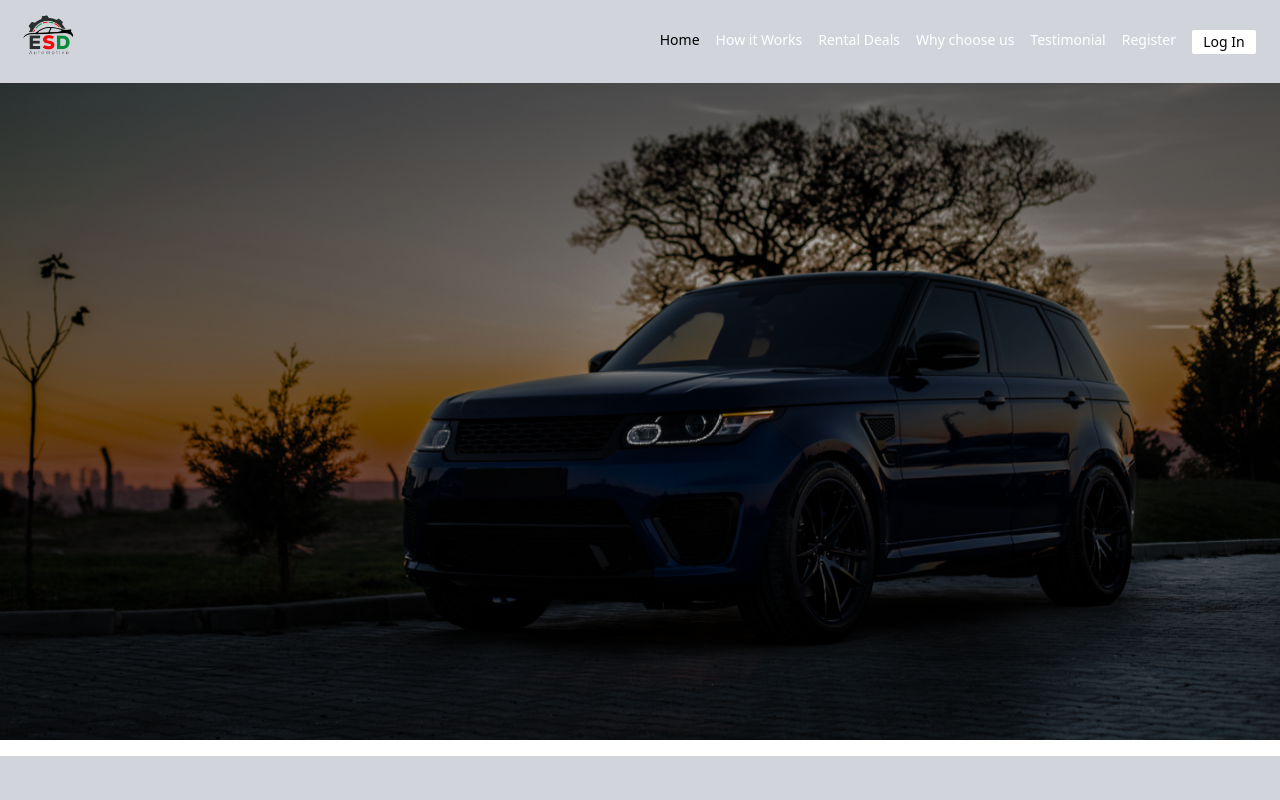
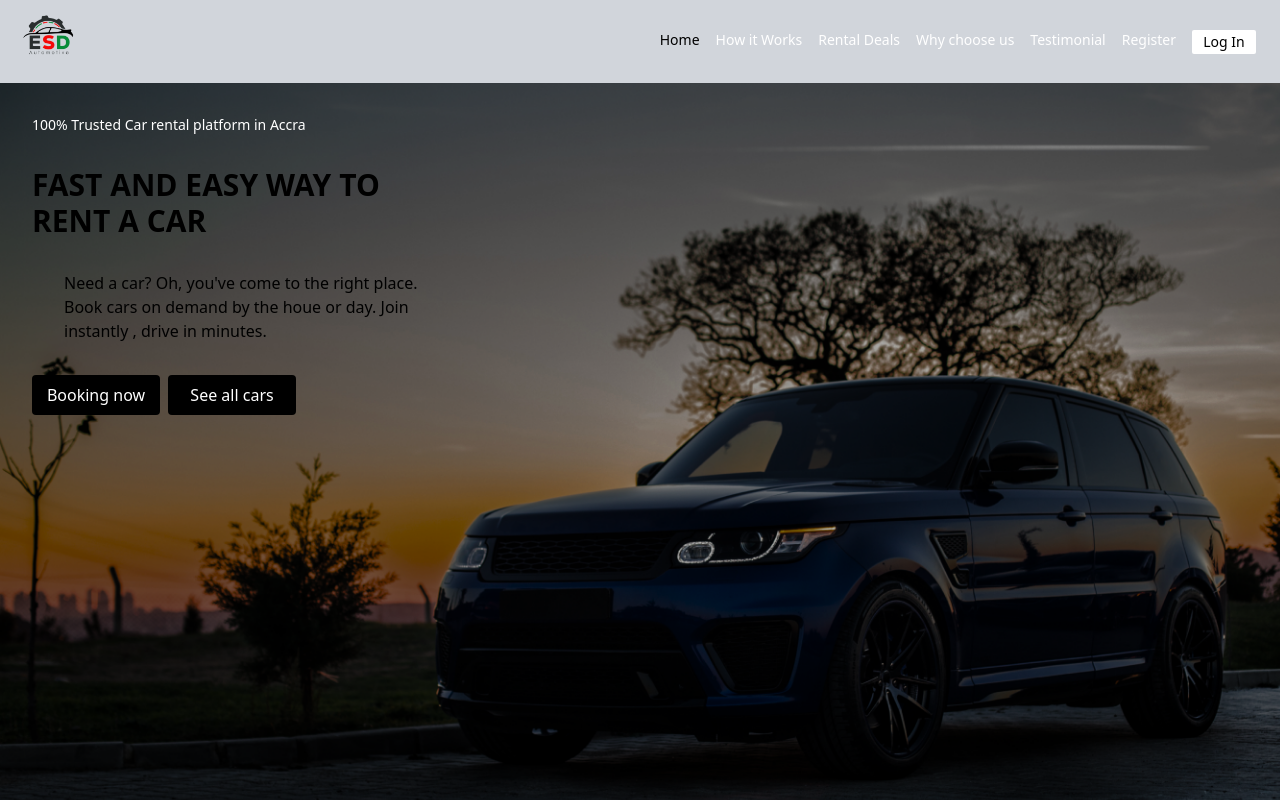
Before and after one commit to ESD-project/ESD-website, a React (Create React App) app: page / in a window 1280 px wide. Shown: the top 800 px of the page. Built offline with nearby package versions, Linux system fonts and the light colour scheme.

Commit message:
completing homescreen

```diff
--- a/src/components/Footer.js
+++ b/src/components/Footer.js
@@ -1,7 +1,7 @@
 import logo from "../images/logo.png"
 const Footer = () => {
     return (
-        <div className="flex flex-col p-12 w-full bg-gray-300 mt-4 ">
+        <div className="flex flex-col p-12 w-full bg-gray-300 mt-4  ">
             <div className="w-100% flex flex-row justify-between">
                 <div className="w-30% flex flex-col space-y-2">
                     <div>
--- a/src/components/Header.js
+++ b/src/components/Header.js
@@ -1,7 +1,7 @@
 import logo from "../images/logo.png"
 const Header = () => {
     return (
-        <div className="w-full flex flex-row justify-between bg-gray-300 absolute">
+        <div className="w-full flex flex-row justify-between bg-gray-300 relative">
             <div>
              <img src={logo} className="w-24 mt-2" alt="" />
             </div>
--- a/src/components/HomeScreen.js
+++ b/src/components/HomeScreen.js
@@ -1,11 +1,19 @@
-import Image from "../images/background.png";
+
 const HomeScreen = () => {
     return (
-        <div className="w-full  h-full">
-            <img src={Image} className="w-full h-full" alt="" />
-            {/* <div className="absolute">
-                <div className="text-white">Kofi</div>
-            </div> */}
+        <div className="bg-my-image w-full flex flex-col   bg-cover  h-screen "
+         >
+           <div className="absolute p-8 flex flex-col space-y-8">
+                <div className="text-white text-sm font-light ">100% Trusted Car rental platform in Accra</div>
+                <div className="font-bold text-3xl w-96">FAST AND EASY WAY TO RENT A CAR</div>
+                <div className="ml-8 w-96">Need a car? Oh, you've come to the right place. Book cars on demand
+                    by the houe or day. Join instantly , drive in minutes. </div>
+                <div className="flex flex-row space-x-2">
+                    <div className="w-32 rounded text-white bg-black p-2 text-center">Booking now</div>
+                    <div className="w-32 rounded text-white bg-black p-2 text-center">See all cars</div>
+                </div>
+           </div>
+
         </div>
      );
 }
--- a/tailwind.config.js
+++ b/tailwind.config.js
@@ -4,7 +4,10 @@ module.exports = {
     "./src/**/*.{js,jsx,ts,tsx}",
   ],
   theme: {
-    extend: {},
+    extend: {
+      backgroundImage: {
+        'my-image': "url('/src/images/background.png')",
+    },
   },
   plugins: [],
-}
+}}
```
